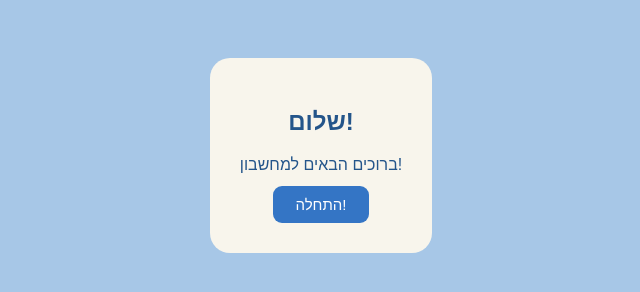
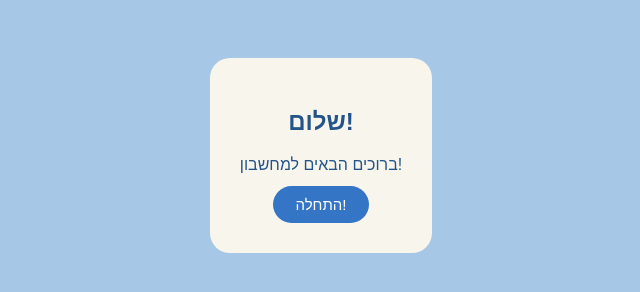
Before and after one commit to yuvalth3king-hub/Calc-in-html-in-HE, a plain HTML site: page index.html in a window 1280 px wide. Shown: the full height of the page, 319-959 px from the left. Drawn offline with Linux system fonts and the light colour scheme.

Commit message:
Update index.html

```diff
--- a/index.html
+++ b/index.html
@@ -70,7 +70,7 @@
             background-color: #3475C5;
             color: white;
             border: none;
-            border-radius: 9px;
+            border-radius: 30px;
             padding: 10px 22px;
             font-size: 15px;
             cursor: pointer;
```
